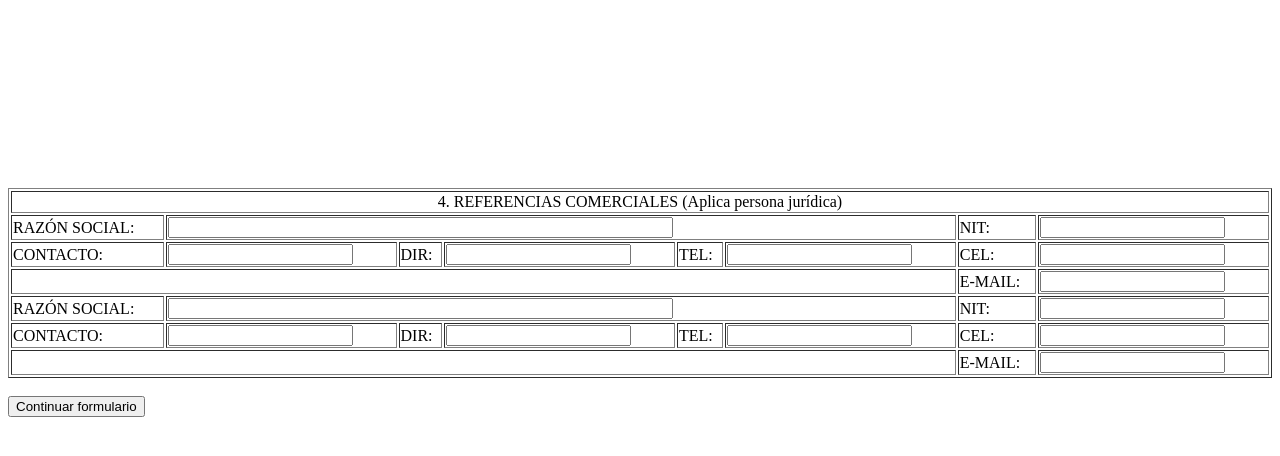
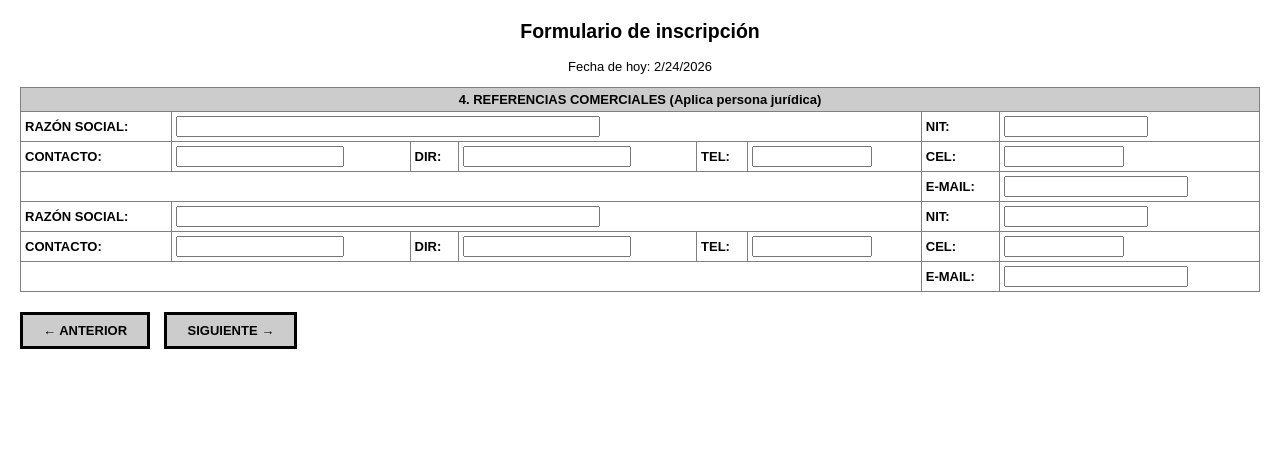
Before and after one commit to shinmirada/taller-dos-web, a plain HTML site: page seccion_4.html in a window 1280 px wide. Drawn offline with Linux system fonts and the light colour scheme.

Commit message:
proyecto unificado uente igual logica segun  el tipo de persona

```diff
--- a/seccion_1.html
+++ b/seccion_1.html
@@ -1,37 +1,38 @@
 <!DOCTYPE html>
-<html lang="en">
-
+<html lang="es">
 <head>
     <meta charset="UTF-8">
     <meta name="viewport" content="width=device-width, initial-scale=1.0">
-    <title>seccion 1 Informacion General </title>
+    <title>Sección 1 - Información General</title>
+    <style>
+        body { font-family: Arial, sans-serif; font-size: 13px; margin: 20px; }
+        table { border-collapse: collapse; }
+        th { background-color: #CCCCCC; font-weight: bold; }
+        td, th { font-family: Arial, sans-serif; font-size: 13px; }
+        input[type="text"] { font-family: Arial, sans-serif; font-size: 13px; }
+        .btn { border: 3px solid black; background-color: #CCCCCC; padding: 8px 20px; cursor: pointer; font-weight: bold; font-family: Arial, sans-serif; font-size: 13px; }
+        .nav { margin-top: 20px; }
+    </style>
 </head>
-
 <body>
     <center>
-        <h1>Bienvenido al formulario de inscripción</h1>
-        <p>Fecha de hoy:
-            <script>document.write(new Date().toLocaleDateString());</script>
-        </p>
+        <h2>Bienvenido al formulario de inscripción</h2>
+        <p>Fecha de hoy: <script>document.write(new Date().toLocaleDateString());</script></p>
     </center>
 
-    <p>Persona natural o Jurídica?</p>
-    <input type="radio" name="tipo" value="natural" onclick="mostrar('natural')"> Persona Natural
+    <p><b>Persona natural o Jurídica?</b></p>
+    <input type="radio" name="tipo" value="natural" onclick="mostrar('natural')"> Persona Natural &nbsp;&nbsp;
     <input type="radio" name="tipo" value="juridica" onclick="mostrar('juridica')"> Persona Jurídica
     <br><br>
 
-    <!-- TABLA PRINCIPAL -->
     <table border="1" width="100%" cellpadding="4" cellspacing="0">
-
-        <!-- TITULO -->
         <tr>
             <th colspan="6" align="center">1. INFORMACIÓN GENERAL DEL PROVEEDOR</th>
         </tr>
 
-        <!-- SECCION PERSONA JURIDICA -->
         <tbody id="seccion-juridica" style="display:none">
             <tr>
-                <td colspan="1"><b>RAZÓN SOCIAL:</b></td>
+                <td><b>RAZÓN SOCIAL:</b></td>
                 <td colspan="5"><input type="text" name="razon_social" size="60"></td>
             </tr>
             <tr>
@@ -43,7 +44,7 @@
             </tr>
             <tr>
                 <td colspan="6">
-                    <b>TIPO DE SOCIEDAD (No aplica para persona natural):</b><br>
+                    <b>TIPO DE SOCIEDAD (No aplica para persona natural):</b><br><br>
                     <input type="checkbox" name="sociedad" value="anonima"> Sociedad Anónima &nbsp;
                     <input type="checkbox" name="sociedad" value="limitada"> Sociedad Limitada &nbsp;
                     <input type="checkbox" name="sociedad" value="estatal"> Empresa Estatal &nbsp;
@@ -51,16 +52,14 @@
                     <input type="checkbox" name="sociedad" value="sas"> Sociedad por Acciones Simplificada &nbsp;
                     <input type="checkbox" name="sociedad" value="sucursal"> Sucursal Colombia Empresa Extranjera &nbsp;
                     <input type="checkbox" name="sociedad" value="extranjera"> Empresa Extranjera &nbsp;
-                    <input type="checkbox" name="sociedad" value="otra"> Otra ¿Cuál? <input type="text"
-                        name="otra_sociedad" size="15">
+                    <input type="checkbox" name="sociedad" value="otra"> Otra ¿Cuál? <input type="text" name="otra_sociedad" size="15">
                 </td>
             </tr>
         </tbody>
 
-        <!-- SECCION PERSONA NATURAL -->
         <tbody id="seccion-natural" style="display:none">
             <tr>
-                <td colspan="1"><b>NOMBRE:</b></td>
+                <td><b>NOMBRE:</b></td>
                 <td colspan="5"><input type="text" name="nombre" size="60"></td>
             </tr>
             <tr>
@@ -75,10 +74,9 @@
             </tr>
         </tbody>
 
-        <!-- SEDE PRINCIPAL -->
         <tbody id="seccion-sede" style="display:none">
             <tr>
-                <td colspan="6" align="center"><b>SEDE PRINCIPAL </b></td>
+                <td colspan="6" align="center"><b>SEDE PRINCIPAL</b></td>
             </tr>
             <tr>
                 <td><b>DIRECCIÓN:</b></td>
@@ -115,6 +113,10 @@
         </tbody>
     </table>
 
+    <div class="nav">
+        <a href="seccion_2.html" style="text-decoration:none;"><button class="btn">SIGUIENTE &rarr;</button></a>
+    </div>
+
     <script>
         function mostrar(tipo) {
             document.getElementById('seccion-juridica').style.display = tipo === 'juridica' ? '' : 'none';
@@ -123,17 +125,5 @@
             localStorage.setItem('tipo_persona', tipo);
         }
     </script>
-
-    <br>
-    <br>
-
-    <a href="seccion_2.html" style="text-decoration: none;">
-        <button
-            style="border: 5px solid black; background-color: #CCCCCC; padding: 10px 20px; cursor: pointer; font-weight: bold; color: black;">
-            SIGUIENTE
-        </button>
-    </a>
-
 </body>
-
 </html>
--- a/seccion_4.html
+++ b/seccion_4.html
@@ -1,109 +1,81 @@
 <!DOCTYPE html>
-<html>
-
+<html lang="es">
 <head>
     <meta charset="UTF-8">
-    <title>Referencias Comerciales</title>
+    <meta name="viewport" content="width=device-width, initial-scale=1.0">
+    <title>Sección 4 - Referencias Comerciales</title>
+    <style>
+        body { font-family: Arial, sans-serif; font-size: 13px; margin: 20px; }
+        table { border-collapse: collapse; }
+        th { background-color: #CCCCCC; font-weight: bold; }
+        td, th { font-family: Arial, sans-serif; font-size: 13px; }
+        input[type="text"], input[type="email"] { font-family: Arial, sans-serif; font-size: 13px; }
+        .btn { border: 3px solid black; background-color: #CCCCCC; padding: 8px 20px; cursor: pointer; font-weight: bold; font-family: Arial, sans-serif; font-size: 13px; }
+        .nav { margin-top: 20px; }
+    </style>
 </head>
+<body>
+    <center>
+        <h2>Formulario de inscripción</h2>
+        <p>Fecha de hoy: <script>document.write(new Date().toLocaleDateString());</script></p>
+    </center>
 
-<body>
-
-    <!-- Accion para continuar el formulario -->
-    <form action="seccion_5.html" method="post">
-
-        <table border="1" width="100%" align="center">
-            <!-- Espacio para centrar el html con salto de pagina -->
-            <br><br><br><br><br><br><br><br><br><br>
-
+    <table border="1" width="100%" cellpadding="4" cellspacing="0">
         <tr>
-                <td colspan="8" align="center">4. REFERENCIAS COMERCIALES (Aplica persona jurídica)</td>
+            <th colspan="8" align="center">4. REFERENCIAS COMERCIALES (Aplica persona jurídica)</th>
         </tr>
 
         <!-- Primera referencia -->
         <tr>
-                <td>RAZÓN SOCIAL:</td>
-                <td colspan="5">
-                    <input type="text" name="razon1" size="60">
-                </td>
-                <td>NIT:</td>
-                <td>
-                    <input type="text" name="nit1">
-                </td>
+            <td><b>RAZÓN SOCIAL:</b></td>
+            <td colspan="5"><input type="text" name="razon1" size="50"></td>
+            <td><b>NIT:</b></td>
+            <td><input type="text" name="nit1" size="15"></td>
         </tr>
-
         <tr>
-                <td>CONTACTO:</td>
-                <td>
-                    <input type="text" name="contacto1">
-                </td>
-                <td>DIR:</td>
-                <td>
-                    <input type="text" name="dir1">
-                </td>
-                <td>TEL:</td>
-                <td>
-                    <input type="text" name="tel1">
-                </td>
-                <td>CEL:</td>
-                <td>
-                    <input type="text" name="cel1">
-                </td>
+            <td><b>CONTACTO:</b></td>
+            <td><input type="text" name="contacto1" size="18"></td>
+            <td><b>DIR:</b></td>
+            <td><input type="text" name="dir1" size="18"></td>
+            <td><b>TEL:</b></td>
+            <td><input type="text" name="tel1" size="12"></td>
+            <td><b>CEL:</b></td>
+            <td><input type="text" name="cel1" size="12"></td>
         </tr>
-
         <tr>
             <td colspan="6"></td>
-                <td>E-MAIL:</td>
-                <td>
-                    <input type="email" name="email1">
-                </td>
+            <td><b>E-MAIL:</b></td>
+            <td><input type="email" name="email1" size="20"></td>
         </tr>
 
         <!-- Segunda referencia -->
         <tr>
-                <td>RAZÓN SOCIAL:</td>
-                <td colspan="5">
-                    <input type="text" name="razon2" size="60">
-                </td>
-                <td>NIT:</td>
-                <td>
-                    <input type="text" name="nit2">
-                </td>
+            <td><b>RAZÓN SOCIAL:</b></td>
+            <td colspan="5"><input type="text" name="razon2" size="50"></td>
+            <td><b>NIT:</b></td>
+            <td><input type="text" name="nit2" size="15"></td>
         </tr>
-
         <tr>
-                <td>CONTACTO:</td>
-                <td>
-                    <input type="text" name="contacto2">
-                </td>
-                <td>DIR:</td>
-                <td>
-                    <input type="text" name="dir2">
-                </td>
-                <td>TEL:</td>
-                <td>
-                    <input type="text" name="tel2">
-                </td>
-                <td>CEL:</td>
-                <td>
-                    <input type="text" name="cel2">
-                </td>
+            <td><b>CONTACTO:</b></td>
+            <td><input type="text" name="contacto2" size="18"></td>
+            <td><b>DIR:</b></td>
+            <td><input type="text" name="dir2" size="18"></td>
+            <td><b>TEL:</b></td>
+            <td><input type="text" name="tel2" size="12"></td>
+            <td><b>CEL:</b></td>
+            <td><input type="text" name="cel2" size="12"></td>
         </tr>
-
         <tr>
             <td colspan="6"></td>
-                <td>E-MAIL:</td>
-                <td>
-                    <input type="email" name="email2">
-                </td>
+            <td><b>E-MAIL:</b></td>
+            <td><input type="email" name="email2" size="20"></td>
         </tr>
-
     </table>
 
-        <br>
-        <input type="submit" value="Continuar formulario">
-
-    </form>
-
+    <div class="nav">
+        <a href="seccion_3.html" style="text-decoration:none;"><button class="btn">&larr; ANTERIOR</button></a>
+        &nbsp;&nbsp;
+        <a href="seccion_6.html" style="text-decoration:none;"><button class="btn">SIGUIENTE &rarr;</button></a>
+    </div>
 </body>
-
 </html>
```
Also changed, not shown: seccion_2.html (+19 -36 lines), seccion_3.html (+34 -39 lines), seccion_5.html (+40 -53 lines), seccion_6.html (+42 -29 lines). Lines whose indentation alone changed are shown as unchanged.
